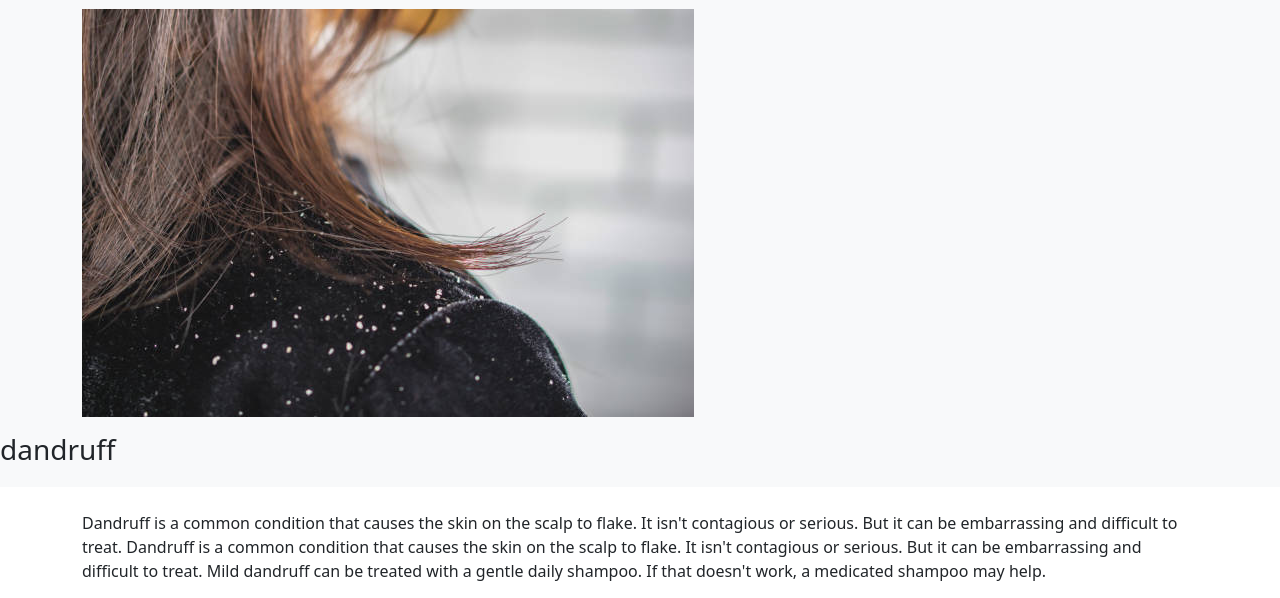
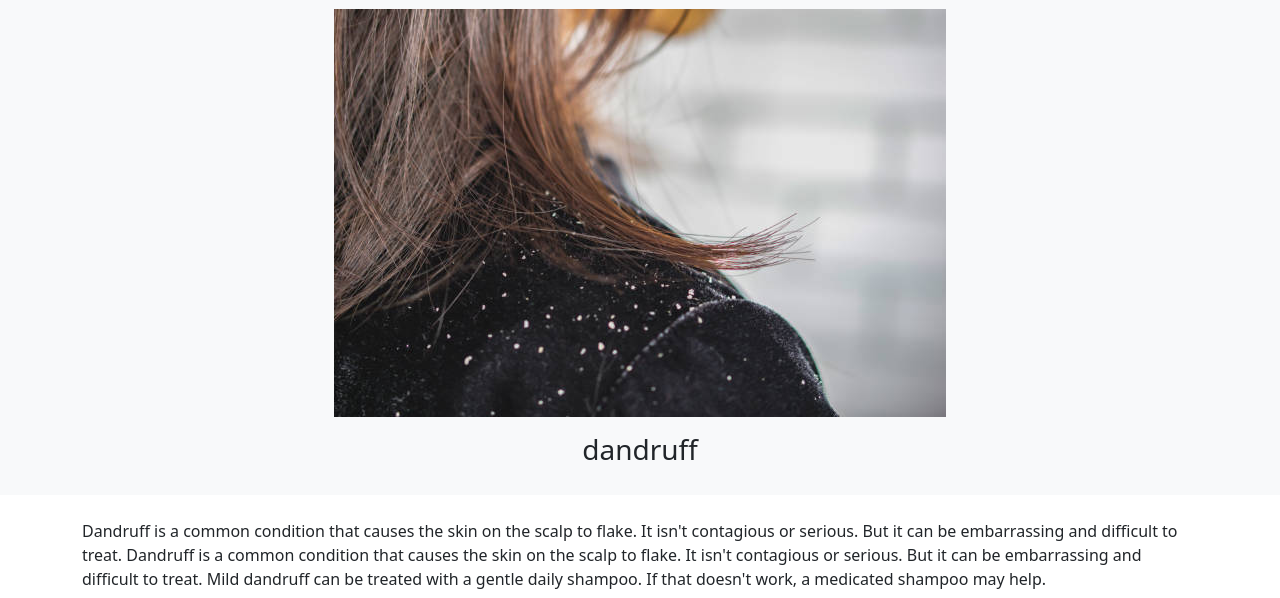
Before and after one commit to Sanjivani17/Website, a plain HTML site: page dandruff.html in a window 1280 px wide. Shown: the part 51-649 px from the top of the page. Drawn offline with nearby package versions, Linux system fonts and the light colour scheme.

Commit message:
Update dandruff.html

```diff
--- a/dandruff.html
+++ b/dandruff.html
@@ -36,7 +36,7 @@
             text-decoration: none;
         }
 
-        .acne-img {
+        .dandruff-img {
             display: flex;
             justify-content: center;
         }
```
